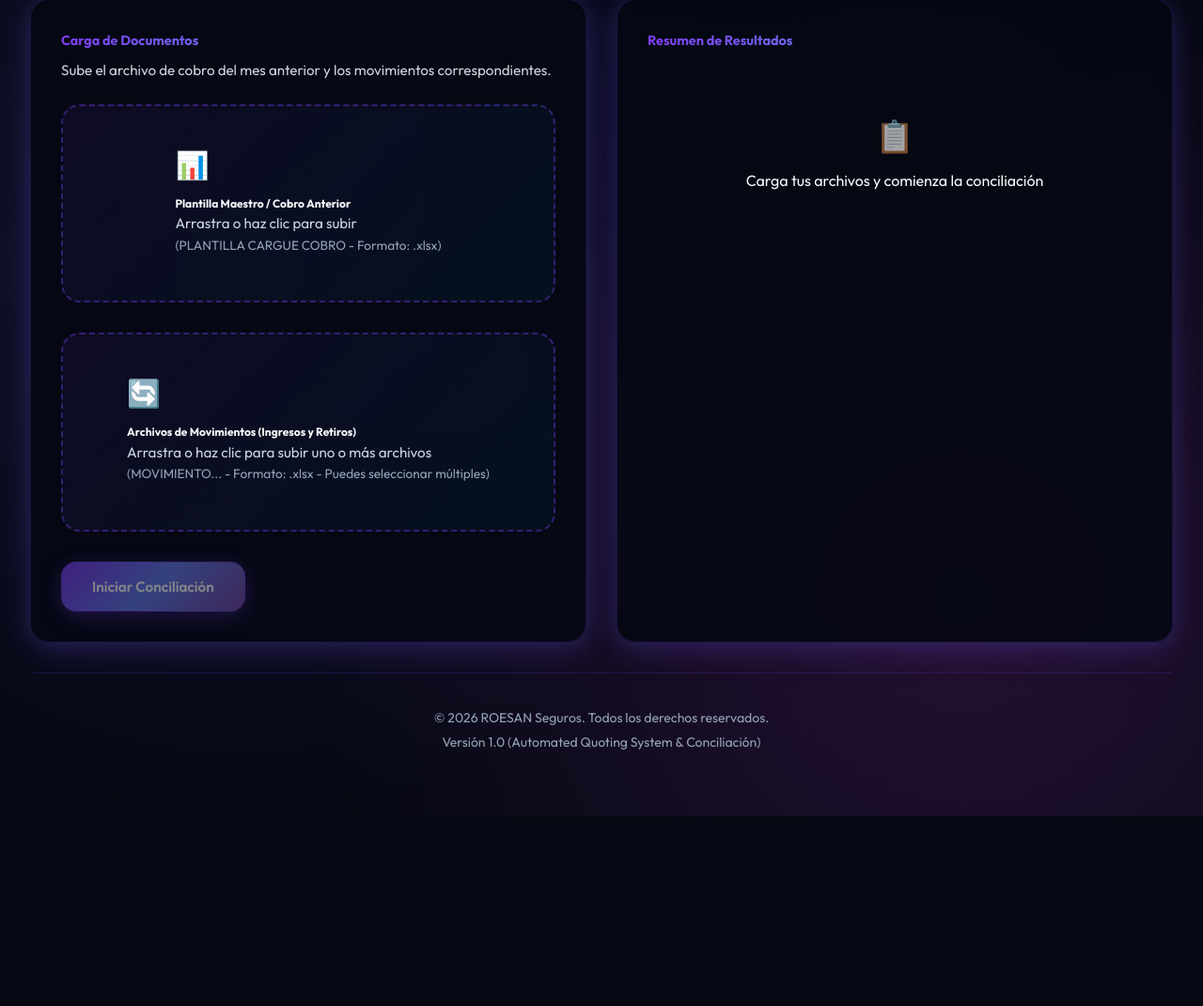
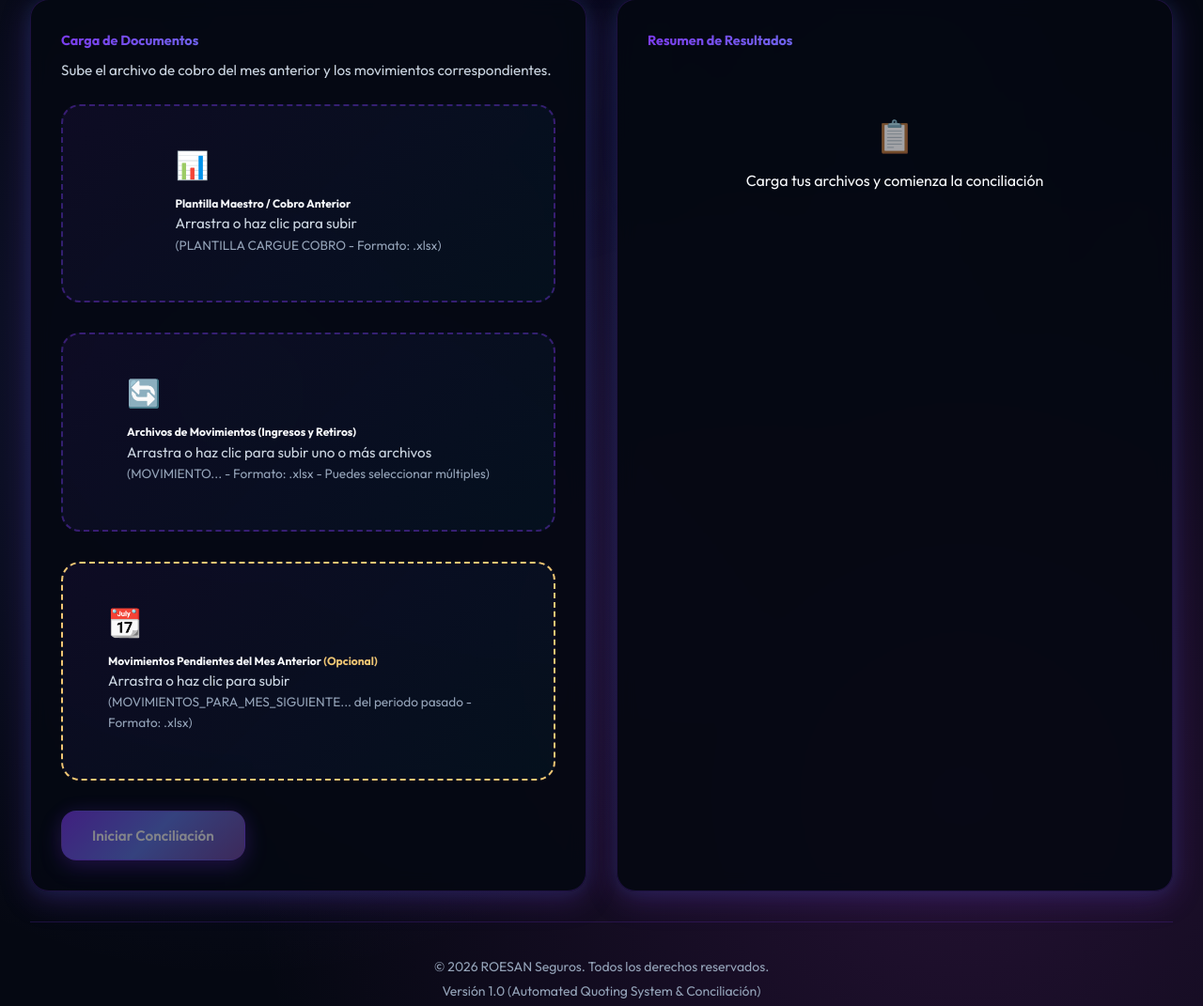
Before and after one commit to ingfedericolopezs-a11y/Salvaguarda, a Flask app: page / in a window 1280 px wide. Shown: the part 299-1370 px from the top of the page at 94% size. Before the commit the page ends 1168 px from the top, so only its background shows below. Run offline with Flask 3, Linux system fonts and the light colour scheme; data that the repository does not hold is empty.

Commit message:
Agregar tercer modulo de carga: movimientos pendientes del mes anterior
- Nueva zona de carga (opcional) para el archivo MOVIMIENTOS_PARA_MES_SIGUIENTE
  generado en el periodo pasado
- El archivo se envia junto a los movimientos y el backend lo auto-detecta
- Se puede procesar solo con maestro + pendientes (sin movimientos nuevos)

Co-Authored-By: Claude Opus 4.8 <noreply@anthropic.com>

```diff
--- a/static/js/app.js
+++ b/static/js/app.js
@@ -84,6 +84,7 @@ document.addEventListener('DOMContentLoaded', () => {
     // Application state with better organization
     const state = {
         masterFile: null,
+        pendingFile: null,
         movementFiles: [],
         previewData: { movements: [], master: [] },
         currentPreviewTab: 'movements',
@@ -123,6 +124,9 @@ document.addEventListener('DOMContentLoaded', () => {
         get movementsDropzone() { return getElement('movements-dropzone'); },
         get movementsInput() { return getElement('movement_files'); },
         get movementsList() { return getElement('movements-list'); },
+        get pendingDropzone() { return getElement('pending-dropzone'); },
+        get pendingInput() { return getElement('pending_file'); },
+        get pendingSize() { return getElement('pending-size'); },
         get btnProcess() { return getElement('btn-process'); },
 
         // Results States
@@ -217,11 +221,11 @@ document.addEventListener('DOMContentLoaded', () => {
      * Validate form inputs
      */
     function validateInputs() {
-        const hasFiles = state.masterFile && state.movementFiles.length > 0;
+        const hasFiles = state.masterFile && (state.movementFiles.length > 0 || state.pendingFile);
         elements.btnProcess.disabled = !hasFiles;
         elements.btnProcess.title = hasFiles
             ? 'Hacer clic para procesar los archivos'
-            : 'Carga ambos tipos de archivos para procesar';
+            : 'Carga el maestro y al menos un archivo de movimientos o pendientes';
     }
 
     /**
@@ -330,6 +334,25 @@ document.addEventListener('DOMContentLoaded', () => {
         }
     });
 
+    // Pending Movements File Handler (optional, from previous period)
+    setupDropzone(elements.pendingDropzone, elements.pendingInput, (files) => {
+        const file = files[0];
+        if (!file.name.endsWith('.xlsx')) {
+            showNotification('❌ Error: El archivo debe ser Excel (.xlsx)', 'error');
+            return;
+        }
+        if (file.size > 10 * 1024 * 1024) {
+            showNotification('❌ Error: El archivo es demasiado grande (máx. 10MB)', 'error');
+            return;
+        }
+
+        state.pendingFile = file;
+        elements.pendingSize.textContent = `✓ ${file.name} (${formatBytes(file.size)})`;
+        elements.pendingSize.classList.remove('hidden');
+        showNotification('📆 Movimientos pendientes del mes anterior cargados', 'info');
+        validateInputs();
+    });
+
     /**
      * Update movements list display
      * Optimized rendering
@@ -436,6 +459,11 @@ document.addEventListener('DOMContentLoaded', () => {
         const formData = new FormData();
         formData.append('master_file', state.masterFile);
         state.movementFiles.forEach(f => formData.append('movement_files', f));
+        // Pending movements from previous period: sent as another movement file
+        // (the backend auto-detects the generated format and ingests it)
+        if (state.pendingFile) {
+            formData.append('movement_files', state.pendingFile);
+        }
         formData.append('cobro_mes',  cobro.mes);
         formData.append('cobro_anio', cobro.anio);
 
--- a/templates/index.html
+++ b/templates/index.html
@@ -82,6 +82,18 @@
                                     <p class="file-name-label">Arrastra o haz clic para subir uno o más archivos</p>
                                     <p class="file-hint">(MOVIMIENTO... - Formato: .xlsx - Puedes seleccionar múltiples)</p>
                                     <div class="selected-files-list hidden" id="movements-list"></div>
+                                </div>
+                            </div>
+
+                            <!-- Uploader 3: Pending movements from previous period (optional) -->
+                            <div class="upload-zone" id="pending-dropzone" title="Arrastra aquí o haz clic para seleccionar" style="border-color: #f0c674;">
+                                <input type="file" id="pending_file" name="pending_file" accept=".xlsx" class="file-input">
+                                <div class="upload-inner">
+                                    <div class="upload-icon">📆</div>
+                                    <h3>Movimientos Pendientes del Mes Anterior <span style="font-size:0.75rem; color:#f0c674;">(Opcional)</span></h3>
+                                    <p class="file-name-label">Arrastra o haz clic para subir</p>
+                                    <p class="file-hint">(MOVIMIENTOS_PARA_MES_SIGUIENTE... del periodo pasado - Formato: .xlsx)</p>
+                                    <span class="file-size-badge hidden" id="pending-size"></span>
                                 </div>
                             </div>
 
@@ -509,6 +521,6 @@
     </div>
 
     <script src="https://cdn.jsdelivr.net/npm/chart.js"></script>
-    <script src="/static/js/app.js?v=5"></script>
+    <script src="/static/js/app.js?v=6"></script>
 </body>
 </html>
```
